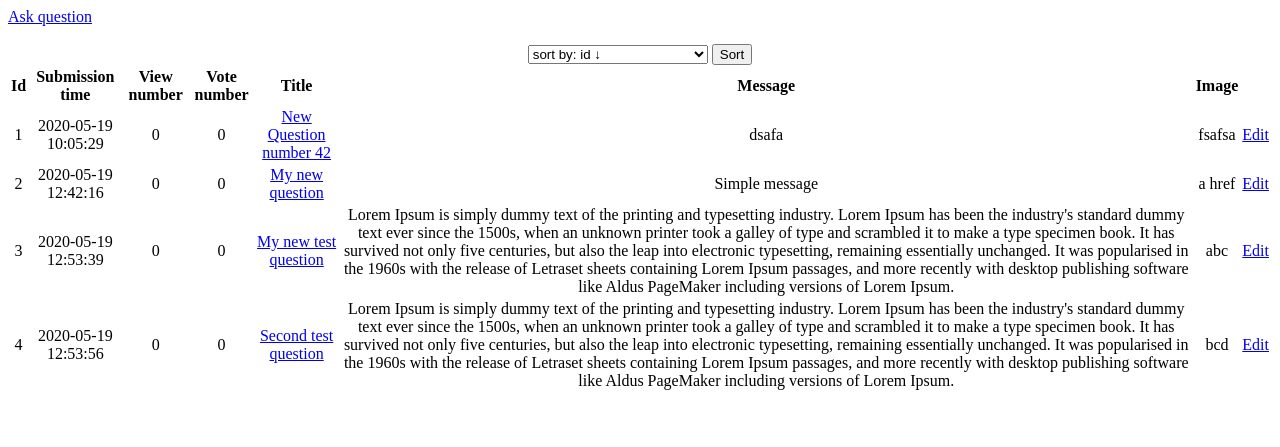
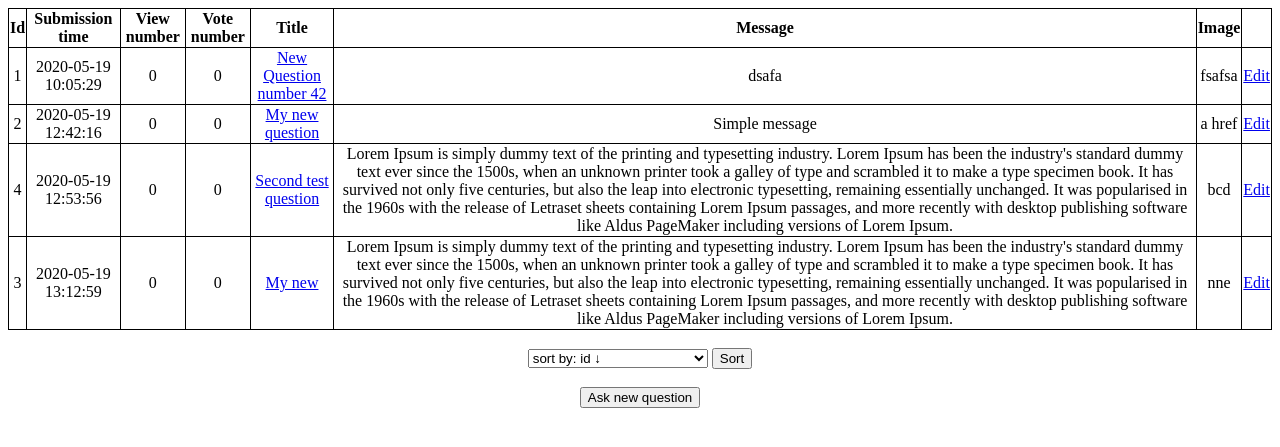
Before and after one commit to kasia-gra/ask_mate, a Flask app: page / in a window 1280 px wide. Shown: the top 447 px of the page. Run offline with Flask 2, Linux system fonts and the light colour scheme.

Commit message:
Add more basic CSS stylesheets

```diff
--- a/sample_data/question.csv
+++ b/sample_data/question.csv
@@ -1,5 +1,5 @@
 id,submission_time,view_number,vote_number,title,message,image
 1,1589882729,0,0,New Question number 42,dsafa,fsafsa
 2,1589892136,0,0,My new question,Simple message,a href
-3,1589892819,0,0,My new test question,"Lorem Ipsum is simply dummy text of the printing and typesetting industry. Lorem Ipsum has been the industry's standard dummy text ever since the 1500s, when an unknown printer took a galley of type and scrambled it to make a type specimen book. It has survived not only five centuries, but also the leap into electronic typesetting, remaining essentially unchanged. It was popularised in the 1960s with the release of Letraset sheets containing Lorem Ipsum passages, and more recently with desktop publishing software like Aldus PageMaker including versions of Lorem Ipsum.",abc
+3,1589893979,0,0,My new,"Lorem Ipsum is simply dummy text of the printing and typesetting industry. Lorem Ipsum has been the industry's standard dummy text ever since the 1500s, when an unknown printer took a galley of type and scrambled it to make a type specimen book. It has survived not only five centuries, but also the leap into electronic typesetting, remaining essentially unchanged. It was popularised in the 1960s with the release of Letraset sheets containing Lorem Ipsum passages, and more recently with desktop publishing software like Aldus PageMaker including versions of Lorem Ipsum.",nne
 4,1589892836,0,0,Second test question,"Lorem Ipsum is simply dummy text of the printing and typesetting industry. Lorem Ipsum has been the industry's standard dummy text ever since the 1500s, when an unknown printer took a galley of type and scrambled it to make a type specimen book. It has survived not only five centuries, but also the leap into electronic typesetting, remaining essentially unchanged. It was popularised in the 1960s with the release of Letraset sheets containing Lorem Ipsum passages, and more recently with desktop publishing software like Aldus PageMaker including versions of Lorem Ipsum.",bcd
--- a/static/style.css
+++ b/static/style.css
@@ -22,7 +22,9 @@ form {
     margin-right:auto;
 }
 
-table {
+table, th, td {
+    border: 1px solid black;
+    border-collapse: collapse;
     text-align:center;
     margin-left:auto;
     margin-right:auto;
--- a/templates/answer_form.html
+++ b/templates/answer_form.html
@@ -8,7 +8,7 @@
         <label for="description">Answer message:</label><br/>
         <textarea id="description" name="description" rows="10" cols="100">{{ old_record.message }}</textarea><br/>
         <label for="image">Select image:</label><br/>
-        <input id="image" name="image" type="text" value='{{ old_record.image }}'><br/>
+        <input id="image" name="image" type="text" value='{{ old_record.image }}'><br/><br/>
         <button type="submit">{{ "Add new answer" }}</button>
     </form>
 {% endblock %}
--- a/templates/question_form.html
+++ b/templates/question_form.html
@@ -10,7 +10,7 @@
         <label for="description">Question message:</label><br/>
         <textarea id="description" name="description" rows="10" cols="100">{{ old_record.message }}</textarea><br/>
         <label for="image">Select image:</label><br/>
-        <input id="image" name="image" type="text" value='{{ old_record.image }}'><br/>
+        <input id="image" name="image" type="text" value='{{ old_record.image }}'><br/><br/>
         <button type="submit">{{ "Add new question" if is_new else "Edit your question" }}</button>
     </form>
 {% endblock %}
--- a/templates/question_list.html
+++ b/templates/question_list.html
@@ -1,18 +1,6 @@
 {% extends "layout.html" %}
 {% block title %}Home{% endblock %}
 {% block body %}
-    <a href="{{ url_for("add_question") }}">Ask question</a><br><br>
-    <form action="{{ url_for('questions_list', sort_by=sort_by) }}", method="post">
-        <select name="sort_by" id="sort_by">
-            {% for sort_by_option in all_questions[0].keys() %}
-                {% set sort_order = ["asc", "desc"] %}
-                    {% for order in sort_order %}
-                        <option value="{{ sort_by_option }}-{{ order }}">sort by: {{ sort_by_option }} {% if order=='asc'%} &#8595 {% else %} &#8593{% endif %}</option>
-                    {% endfor %}
-            {% endfor %}
-        </select>
-            <button type="submit">Sort</button>
-    </form>
     <table>
         <thead>
         <tr>{% for table_header in all_questions[0].keys()  %}
@@ -36,4 +24,20 @@
             {% endfor %}
         </tbody>
     </table>
+    <br/>
+    <form action="{{ url_for('questions_list', sort_by=sort_by) }}", method="post">
+        <select name="sort_by" id="sort_by">
+            {% for sort_by_option in all_questions[0].keys() %}
+                {% set sort_order = ["asc", "desc"] %}
+                    {% for order in sort_order %}
+                        <option value="{{ sort_by_option }}-{{ order }}">sort by: {{ sort_by_option }} {% if order=='asc'%} &#8595 {% else %} &#8593{% endif %}</option>
+                    {% endfor %}
+            {% endfor %}
+        </select>
+            <button type="submit">Sort</button>
+    </form>
+    <br/>
+    <form action="{{ url_for("add_question") }}">
+        <button>Ask new question</button>
+    </form>
 {% endblock %}
```
